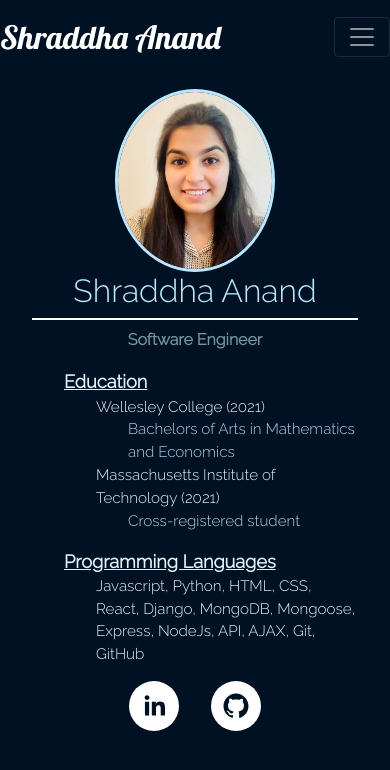
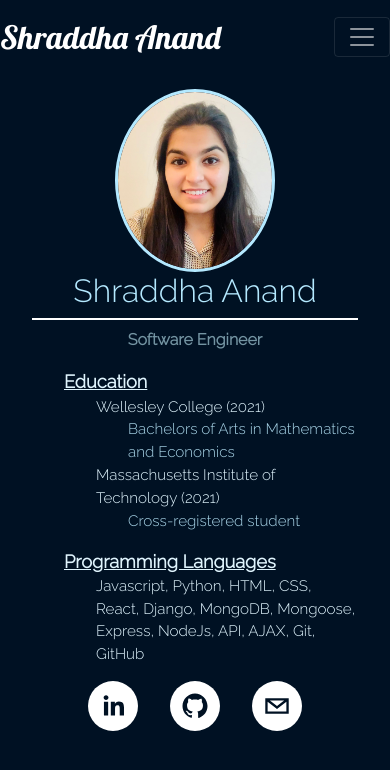
Before and after one commit to sanand100/portfolio-react, a React (Create React App) app: page /home in a window 390 px wide. Shown: the top 770 px of the page. Built offline with nearby package versions, Linux system fonts and the light colour scheme; a web font is replaced by a local one.

Commit message:
add styling for mobile devices

```diff
--- a/src/App.js
+++ b/src/App.js
@@ -22,7 +22,7 @@ function App() {
 				<Routes>
 					<Route path='/home' element={<Homepage />} />
 					<Route path='/AboutMe' element={<AboutMe />} />
-					<Route path='/ContactMe' element={<ContactMe />} />
+					{/* <Route path='/ContactMe' element={<ContactMe />} /> */}
 					<Route path='/Projects' element={<Projects />} />
 					<Route path='*' element={<Navigate to='/home' />} />
 				</Routes>
--- a/src/Components/AboutMe.css
+++ b/src/Components/AboutMe.css
@@ -15,7 +15,7 @@
     font-weight: 500;
 }
 
-@media (max-width: 400px){
+@media (max-width: 768px){
     #aboutme {
         height: 70vh;
     }
--- a/src/Components/ContactMe.css
+++ b/src/Components/ContactMe.css
@@ -27,7 +27,7 @@
 }
 
 
-@media (max-width: 400px) {
+@media (max-width: 768px) {
     .form-container {
         height: 70vh;
     }
--- a/src/Components/Footer.css
+++ b/src/Components/Footer.css
@@ -7,7 +7,7 @@
     margin: 1em;
 }
 
-@media (max-width: 400px){
+@media (max-width: 768px){
     .social-media-icons-container{
         padding: 0
     }
--- a/src/Components/Footer.js
+++ b/src/Components/Footer.js
@@ -22,6 +22,13 @@ function Footer(props) {
 					network='github'
 					target='_blank'
 				/>
+				<SocialIcon
+					className='social-icon'
+					url='mailto:shraddhaanand2@gmail.com'
+					bgColor='#FFFFFF'
+					network='email'
+					target='_blank'
+				/>
 			</div>
 		</div>
 	);
--- a/src/Components/Homepage.css
+++ b/src/Components/Homepage.css
@@ -66,7 +66,7 @@
     color: rgb(168, 213, 232);
     list-style:none;
 }
-@media (max-width: 400px) {
+@media (max-width: 768px) {
     .homepage-container{
         padding-bottom: 0;
         height: 70vh
--- a/src/Components/Navigation.css
+++ b/src/Components/Navigation.css
@@ -15,7 +15,7 @@
     right: 1em;
 }
 
-@media (max-width: 400px) {
+@media (max-width: 768px) {
     .nav-link{
         background-color: rgb(0, 17, 35) !important;
         opacity: 0.7 !important;
--- a/src/Components/Navigation.js
+++ b/src/Components/Navigation.js
@@ -42,9 +42,9 @@ function Navigation(props) {
 					<LinkContainer to='/WorkExperience'>
 						<Nav.Link className='nav-link'>Work Experience</Nav.Link>
 					</LinkContainer>
-					<LinkContainer to='/ContactMe'>
+					{/* <LinkContainer to='/ContactMe'>
 						<Nav.Link className='nav-link'>Contact Me</Nav.Link>
-					</LinkContainer>
+					</LinkContainer> */}
 				</Nav>
 			</Navbar.Collapse>
 		</Navbar>
--- a/src/Components/Projects.css
+++ b/src/Components/Projects.css
@@ -6,7 +6,7 @@
     align-items: center;
 }
 
-@media (max-width: 400px) {
+@media (max-width: 768px) {
     .projects-container {
         height: 70vh;
     }
```
